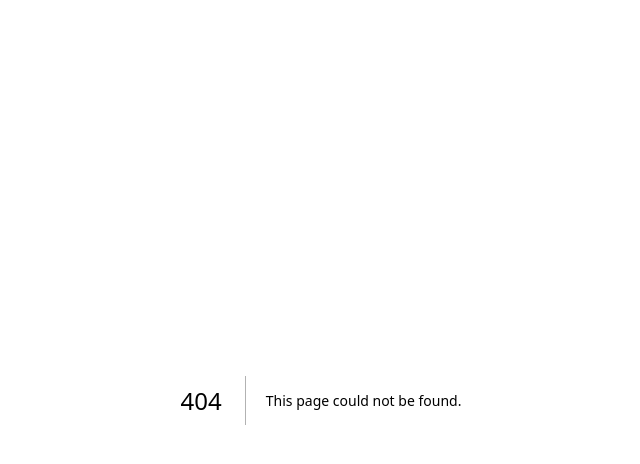
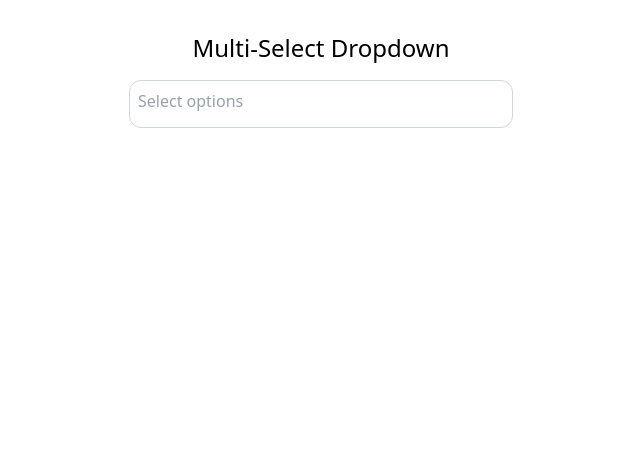
Before and after one commit to yoursandeshshrestha/Machine-Coding, a Next.js app: page /custom-dropdown in a window 1280 px wide. Before the commit this address had no page. Shown: the top 464 px of the page, without its empty margins (319-959 px from the left). Built offline with nearby package versions, Linux system fonts and the light colour scheme.

Commit message:
feat: Create custom dropdown page with MultiSelectDropdown component. Added a user interface for selecting multiple fruit options.

```diff
--- /dev/null
+++ b/src/app/(task)/custom-dropdown/page.tsx
@@ -0,0 +1,16 @@
+"use client";
+import MultiSelectDropdown from "@/component/MultiSelectDropdown";
+import React from "react";
+
+const Page: React.FC = () => {
+  const options = ["Apple", "Banana", "Orange", "Mango", "Grapes"];
+
+  return (
+    <div className="p-8 flex flex-col justify-between items-center">
+      <h2 className="text-2xl mb-4">Multi-Select Dropdown</h2>
+      <MultiSelectDropdown options={options} />
+    </div>
+  );
+};
+
+export default Page;
```
